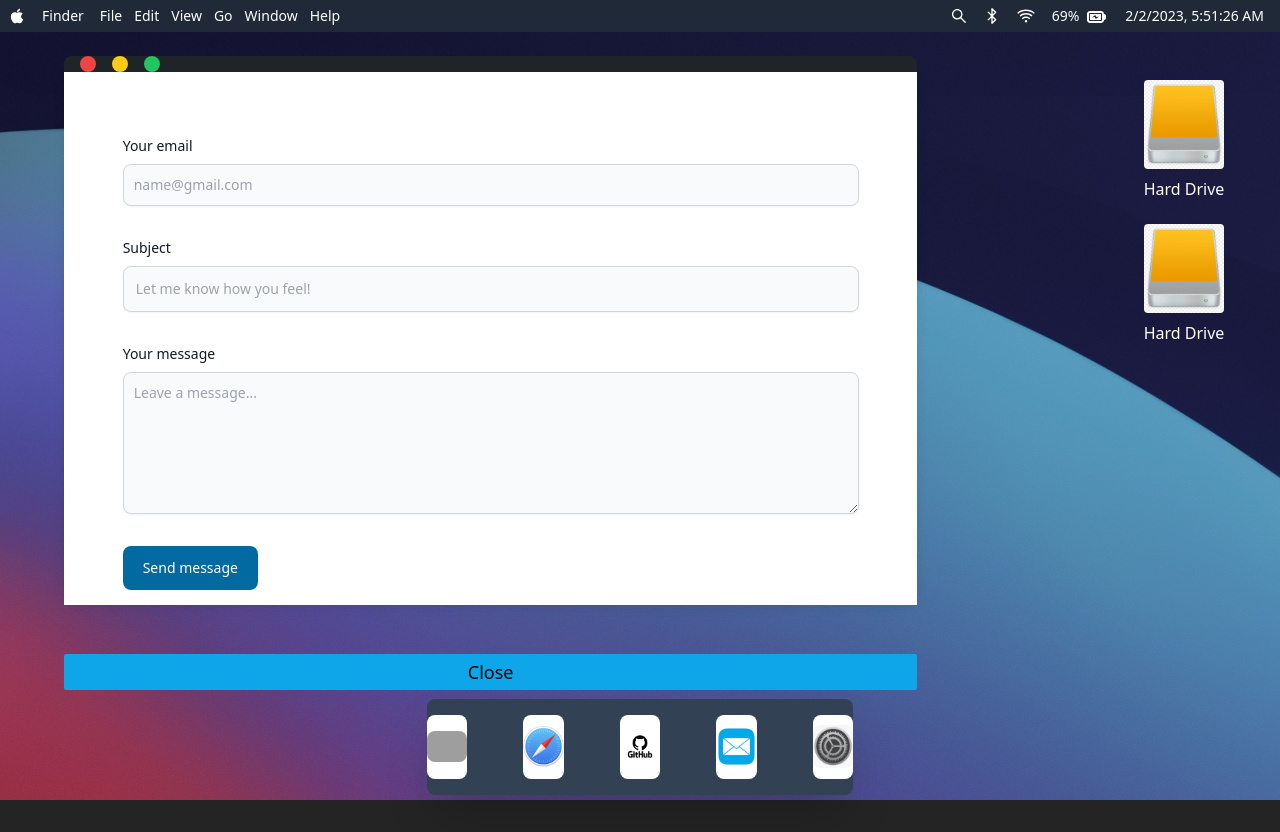
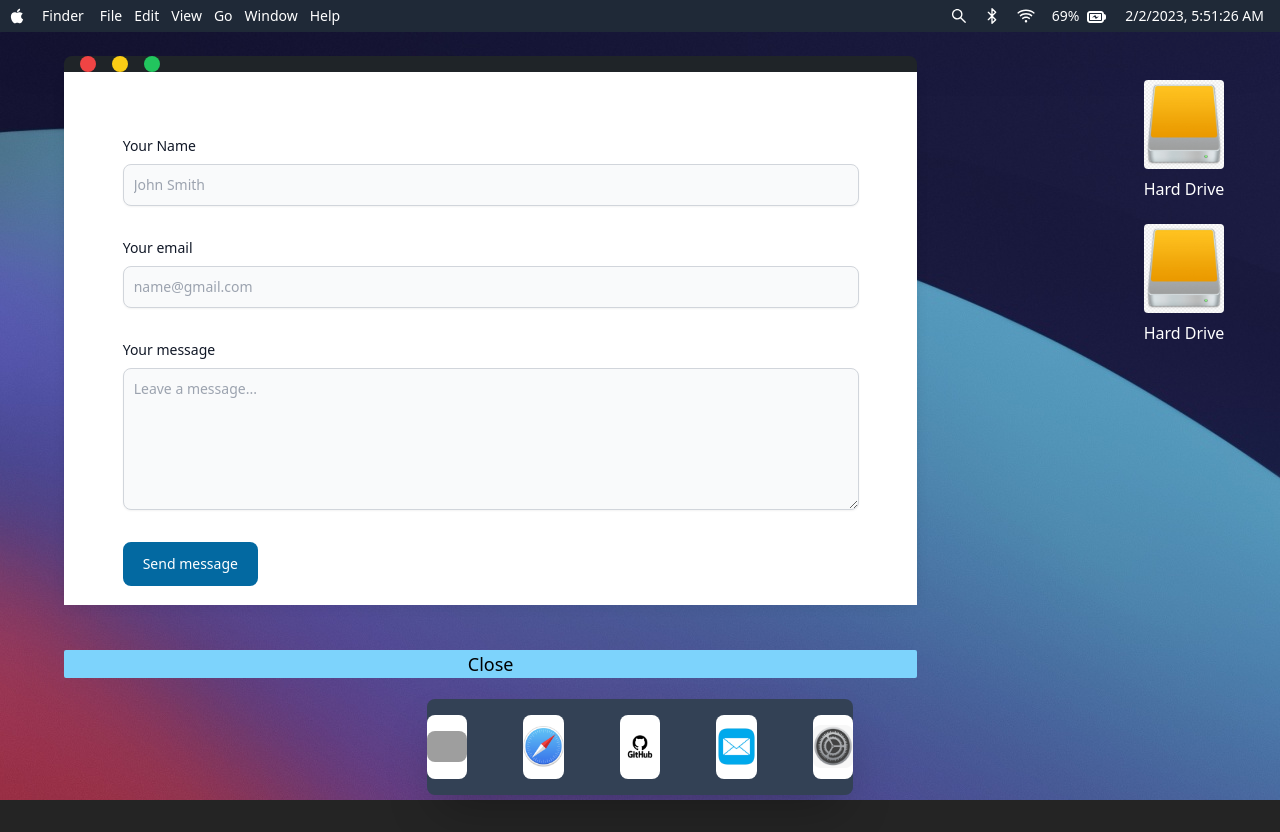
Before and after one commit to SilahicAmil/giga-sur, a React (Vite) app: page / in a window 1280 px wide. Both pictures are taken after a click on the button 736 px from the left and 746 px from the top of the page. Built offline with nearby package versions, Linux system fonts and the light colour scheme; grey boxes are pictures that could not be loaded.

Commit message:
adding email functionality

```diff
--- a/components/Modal/ModalContent.jsx
+++ b/components/Modal/ModalContent.jsx
@@ -1,74 +1,102 @@
+import { useRef, useState } from "react";
+
 import ModalActions from "./ModalActions";
 import ModalCard from "./ModalCard";
+import emailjs from "@emailjs/browser";
 
 const ModalContent = ({ children }) => {
+  const formRef = useRef();
+
+  const [formSubmitted, setFormSubmitted] = useState(false);
+
   const formSubmitHandler = (e) => {
     e.preventDefault();
+
+    emailjs.sendForm(
+      "service_4hpeoas",
+      "template_4jmafdm",
+      formRef.current,
+      "SCNS9M5weTyzUQKKH"
+    );
+    // add uef for removing the formSubmitted
+    setFormSubmitted(true);
+    formRef.current.reset();
   };
 
   return (
     <>
       <ModalCard>
         <ModalActions />
-        <section class="h-full w-full bg-white dark:bg-gray-900">
-          <div class="mx-auto max-w-screen-md py-8 px-4 lg:py-16">
-            <form action="#" class="space-y-8">
+        <section className="h-full w-full bg-white dark:bg-gray-900">
+          <div className="mx-auto max-w-screen-md py-8 px-4 lg:py-16">
+            <form
+              onSubmit={formSubmitHandler}
+              ref={formRef}
+              className="space-y-8"
+            >
               <div>
                 <label
-                  for="email"
-                  class="mb-2 block text-sm font-medium text-gray-900 dark:text-gray-300"
+                  htmlFor="name"
+                  className="mb-2 block text-sm font-medium text-gray-900 dark:text-gray-300"
+                >
+                  Your Name
+                </label>
+                <input
+                  type="text"
+                  id="from_name"
+                  name="from_name"
+                  className="focus:ring-primary-500 focus:border-primary-500 dark:focus:ring-primary-500 dark:focus:border-primary-500 dark:shadow-sm-light block w-full rounded-lg border border-gray-300 bg-gray-50 p-2.5 text-sm text-gray-900 shadow-sm dark:border-gray-600 dark:bg-gray-700 dark:text-white dark:placeholder-gray-400"
+                  placeholder="John Smith"
+                  required
+                />
+              </div>
+              <div>
+                <label
+                  htmlFor="email"
+                  className="mb-2 block text-sm font-medium text-gray-900 dark:text-gray-300"
                 >
                   Your email
                 </label>
                 <input
                   type="email"
                   id="email"
-                  class="focus:ring-primary-500 focus:border-primary-500 dark:focus:ring-primary-500 dark:focus:border-primary-500 dark:shadow-sm-light block w-full rounded-lg border border-gray-300 bg-gray-50 p-2.5 text-sm text-gray-900 shadow-sm dark:border-gray-600 dark:bg-gray-700 dark:text-white dark:placeholder-gray-400"
+                  name="reply_to"
+                  className="focus:ring-primary-500 focus:border-primary-500 dark:focus:ring-primary-500 dark:focus:border-primary-500 dark:shadow-sm-light block w-full rounded-lg border border-gray-300 bg-gray-50 p-2.5 text-sm text-gray-900 shadow-sm dark:border-gray-600 dark:bg-gray-700 dark:text-white dark:placeholder-gray-400"
                   placeholder="name@gmail.com"
                   required
                 />
               </div>
-              <div>
+
+              <div className="sm:col-span-2">
                 <label
-                  for="subject"
-                  class="mb-2 block text-sm font-medium text-gray-900 dark:text-gray-300"
-                >
-                  Subject
-                </label>
-                <input
-                  type="text"
-                  id="subject"
-                  class="focus:ring-primary-500 focus:border-primary-500 dark:focus:ring-primary-500 dark:focus:border-primary-500 dark:shadow-sm-light block w-full rounded-lg border border-gray-300 bg-gray-50 p-3 text-sm text-gray-900 shadow-sm dark:border-gray-600 dark:bg-gray-700 dark:text-white dark:placeholder-gray-400"
-                  placeholder="Let me know how you feel!"
-                  required
-                />
-              </div>
-              <div class="sm:col-span-2">
-                <label
-                  for="message"
-                  class="mb-2 block text-sm font-medium text-gray-900 dark:text-gray-400"
+                  htmlFor="message"
+                  className="mb-2 block text-sm font-medium text-gray-900 dark:text-gray-400"
                 >
                   Your message
                 </label>
                 <textarea
                   id="message"
+                  name="message"
                   rows="6"
-                  class="focus:ring-primary-500 focus:border-primary-500 dark:focus:ring-primary-500 dark:focus:border-primary-500 block w-full rounded-lg border border-gray-300 bg-gray-50 p-2.5 text-sm text-gray-900 shadow-sm dark:border-gray-600 dark:bg-gray-700 dark:text-white dark:placeholder-gray-400"
+                  className="focus:ring-primary-500 focus:border-primary-500 dark:focus:ring-primary-500 dark:focus:border-primary-500 block w-full rounded-lg border border-gray-300 bg-gray-50 p-2.5 text-sm text-gray-900 shadow-sm dark:border-gray-600 dark:bg-gray-700 dark:text-white dark:placeholder-gray-400"
                   placeholder="Leave a message..."
                 ></textarea>
               </div>
               <button
                 type="submit"
-                class="hover:bg-primary-800  dark:hover:bg-primary-700 rounded-lg bg-sky-700 py-3 px-5  text-center text-sm font-medium text-white focus:outline-none focus:ring-4 focus:ring-sky-300 dark:bg-sky-600 dark:focus:ring-sky-800 sm:w-fit"
+                className="hover:bg-primary-800  dark:hover:bg-primary-700 rounded-lg bg-sky-700 py-3 px-5  text-center text-sm font-medium text-white focus:outline-none focus:ring-4 focus:ring-sky-300 dark:bg-sky-600 dark:focus:ring-sky-800 sm:w-fit"
               >
                 Send message
               </button>
             </form>
+            {formSubmitted ? (
+              <div>
+                <p className="text-white">Message Sent!</p>
+              </div>
+            ) : undefined}
           </div>
-          <div className="text-lg">
-            <button className="ml-auto flex w-full items-center justify-center rounded-sm bg-sky-500 p-1">
-              {children}
-            </button>
+          <div className="flex w-full items-center justify-center rounded-sm bg-sky-300 text-lg text-black">
+            {children}
           </div>
         </section>
       </ModalCard>
--- a/package.json
+++ b/package.json
@@ -9,6 +9,7 @@
     "preview": "vite preview"
   },
   "dependencies": {
+    "@emailjs/browser": "^3.10.0",
     "react": "^18.2.0",
     "react-dom": "^18.2.0",
     "react-icons": "^4.7.1"
```
Also changed, not shown: 1 other file (tests, documents, lock files or other folders).
